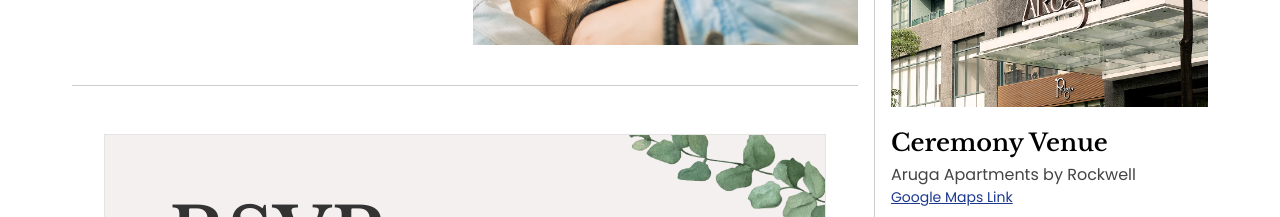
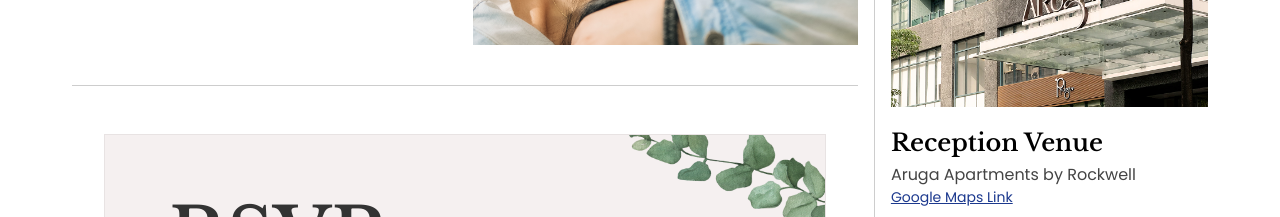
Before and after one commit to jmrvicencio/rsvp-site, a React (Vite) app: page / in a window 1280 px wide. Shown: the part 800-1017 px from the top of the page. Built offline with nearby package versions, Linux system fonts and the light colour scheme; a web font is replaced by a local one.

Commit message:
💬 Fixed: Reception Venue heading was missing, Ceremony Venue doubled

```diff
--- a/src/app/App.tsx
+++ b/src/app/App.tsx
@@ -353,7 +353,7 @@ function App() {
                 <img src={arugaImg} />
               )}
               <div>
-                <h3 className="font-libre-baskerville mb-1 text-2xl font-semibold text-black capitalize md:mt-5">Ceremony Venue</h3>
+                <h3 className="font-libre-baskerville mb-1 text-2xl font-semibold text-black capitalize md:mt-5">Reception Venue</h3>
                 <p>Aruga Apartments by Rockwell</p>
                 <a href="https://maps.app.goo.gl/cvjaYGtsLuF3TuXp6">
                   <p className="text-sm text-blue-900 underline">Google Maps Link</p>
```
